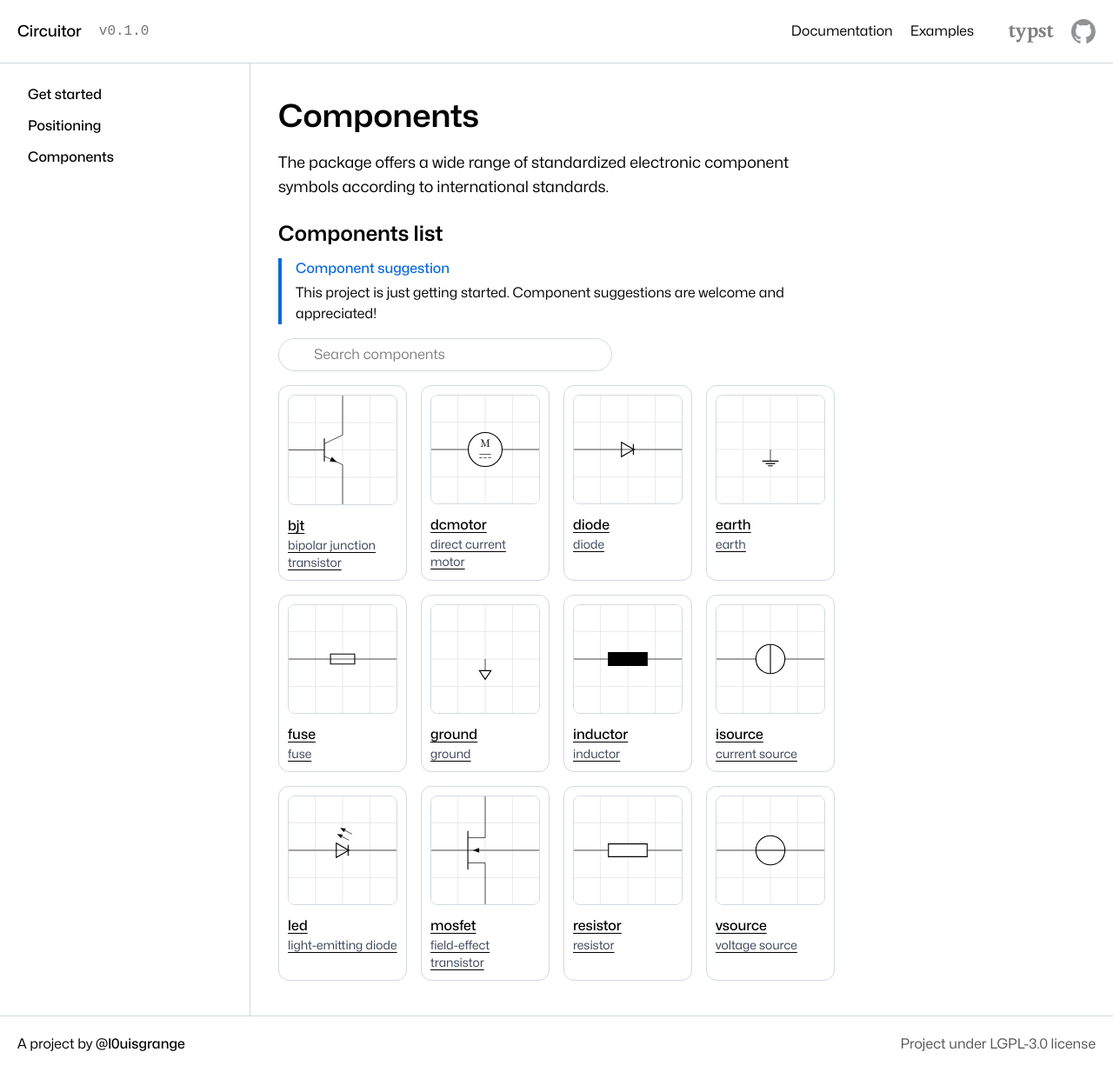
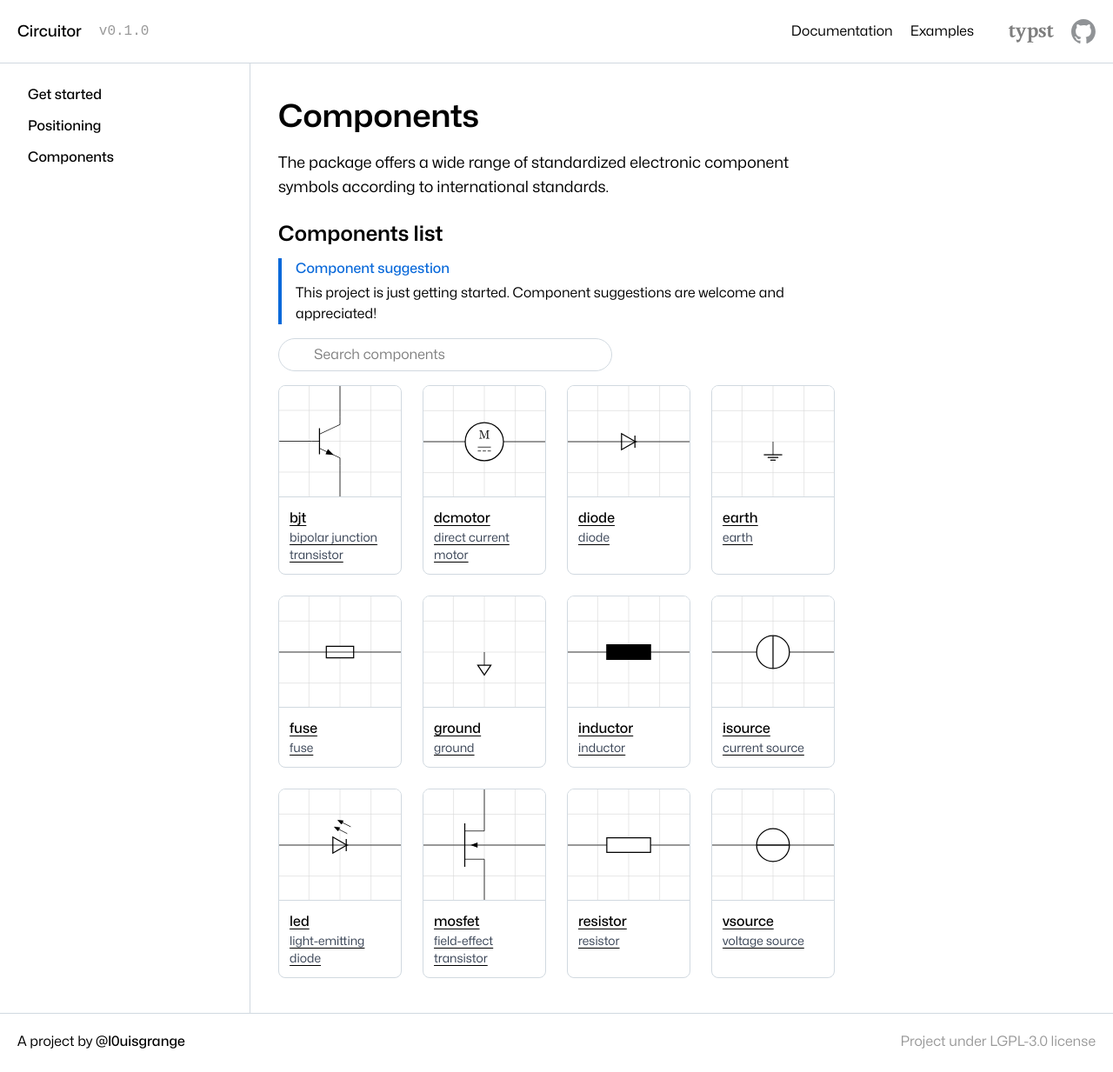
Before and after one commit to l0uisgrange/shiki-minimal-example, a SvelteKit app: page /docs/components in a window 1280 px wide. Shown: the whole page at 87% size. Built offline with nearby package versions, Linux system fonts and the light colour scheme; a web font is replaced by a local one; what @iconify/tailwind4 would draw is missing.

Commit message:
UI fixes

```diff
--- a/src/lib/components/SearchInput.svelte
+++ b/src/lib/components/SearchInput.svelte
@@ -43,7 +43,7 @@
 		></span>
 		{#if searchQuery.trim()}
 			<button
-				class="absolute top-1/2 right-2 -translate-y-1/2 cursor-pointer rounded-full bg-neutral-800 px-3 py-1 text-xs text-white"
+				class="absolute top-1/2 right-2 -translate-y-1/2 cursor-pointer rounded-full bg-neutral-800 px-3 py-1 text-xs text-white dark:bg-white dark:text-black"
 				onclick={() => (searchQuery = '')}
 			>
 				cancel
--- a/src/routes/+layout.svelte
+++ b/src/routes/+layout.svelte
@@ -13,7 +13,7 @@
 >
 	<div class="mx-auto flex items-center justify-between gap-5 px-5 py-2.5">
 		<a href="/circuitor" class="text-lg font-medium">Circuitor</a>
-		<span class="font-mono text-neutral-500 antialiased">v0.1.0</span>
+		<span class="font-mono antialiased opacity-40">v0.1.0</span>
 		<a href="/circuitor/docs" class="ml-auto hidden md:block">Documentation</a>
 		<a href="/circuitor/examples" class="hidden md:block">Examples</a>
 		<a
@@ -44,5 +44,5 @@
 		>A project by <a href="https://github.com/l0uisgrange" class="font-medium">@l0uisgrange</a
 		></span
 	>
-	<span class="text-neutral-600">Project under LGPL-3.0 license</span>
+	<span class="opacity-40">Project under LGPL-3.0 license</span>
 </div>
--- a/src/routes/+page.svelte
+++ b/src/routes/+page.svelte
@@ -12,7 +12,7 @@
 >
 	<span class="max-w-3xl text-4xl font-bold font-stretch-expanded md:text-7xl">
 		Your <svg
-			class="text-typst -mb-3 inline h-14 w-auto md:h-20"
+			class="text-typst -mb-3 inline h-10 w-auto md:h-20"
 			xmlns="http://www.w3.org/2000/svg"
 			width="91"
 			height="35"
@@ -64,7 +64,9 @@
 <div
 	class="flex-col items-center justify-center bg-neutral-900 px-5 pb-20 text-center text-white md:pb-32"
 >
-	<h1>Forget about circuitikz, we're in 2025</h1>
+	<h1>
+		Forget about <span class="line-through decoration-red-600">circuitikz</span>, we're in 2025
+	</h1>
 	<div
 		class="mx-auto mt-20 grid max-w-7xl gap-10 text-left *:rounded-xl *:bg-white/10 *:p-5 lg:grid-cols-3"
 	>
--- a/src/routes/docs/+page.svelte
+++ b/src/routes/docs/+page.svelte
@@ -54,7 +54,7 @@
 		<a
 			target="_blank"
 			href="https://packages.typst.org/preview/circuitor-0.1.0.tar.gz"
-			class="dark:border-neutral-border flex max-w-max items-center gap-2 rounded-full border border-neutral-200 px-5 py-2! font-medium text-black! decoration-0 transition hover:border-black"
+			class="dark:border-neutral-border flex max-w-max items-center gap-2 rounded-full border border-neutral-200 px-5 py-2! font-medium text-current! decoration-0 transition hover:border-black"
 		>
 			<span class="icon-[hugeicons--download-02] size-5.5"></span>
 			Download
--- a/src/routes/docs/components/+page.svelte
+++ b/src/routes/docs/components/+page.svelte
@@ -24,18 +24,18 @@
 		>
 		<span class="h-5"></span>
 		<SearchInput items={components} bind:results />
-		<div class="mt-4 grid grid-cols-1 gap-4 md:grid-cols-3 lg:grid-cols-4">
+		<div class="mt-4 grid grid-cols-1 gap-6 md:grid-cols-3 lg:grid-cols-4">
 			{#each results as component}
 				<a
 					href="/circuitor/docs/components/"
-					class="dark:border-neutral-border group rounded-xl border border-neutral-200 p-2.5 text-current! decoration-0! hover:shadow-xs"
+					class="dark:border-neutral-border group overflow-hidden rounded-lg border border-neutral-200 text-current! decoration-0! hover:shadow-xs"
 				>
 					<img
 						src={component.image}
 						alt={component.name}
-						class="dark:border-neutral-border mb-3 w-full scale-100 overflow-hidden rounded-lg border border-neutral-200 transition group-hover:scale-103"
+						class="dark:border-neutral-border h-32 w-full overflow-hidden border-b border-neutral-200 object-cover transition group-hover:scale-103"
 					/>
-					<div>
+					<div class="p-3">
 						<h3 class="font-medium decoration-0">{component.name}</h3>
 						<p class="mb-0! text-sm text-gray-700 decoration-0 dark:text-gray-200">
 							{component.category}
--- a/src/routes/examples/+page.svelte
+++ b/src/routes/examples/+page.svelte
@@ -7,7 +7,7 @@
 	<title>Getting started</title>
 </svelte:head>
 
-<main class="block p-5 pt-10">
+<main class="block p-5 py-10">
 	<h1>Examples</h1>
 	<p class="max-w-2xl text-lg">
 		Explore the examples below to see Circuitor's advanced capabilities in action and discover
@@ -15,7 +15,7 @@
 	</p>
 	<div class="mt-14 grid gap-7 md:grid-cols-2">
 		<div
-			class="dark:border-neutral-border flex items-center justify-center overflow-hidden rounded-lg border border-neutral-200"
+			class="dark:border-neutral-border flex items-center justify-center overflow-hidden rounded-lg border border-neutral-200 bg-white"
 		>
 			<img src={example1} alt="example1" />
 		</div>
```
